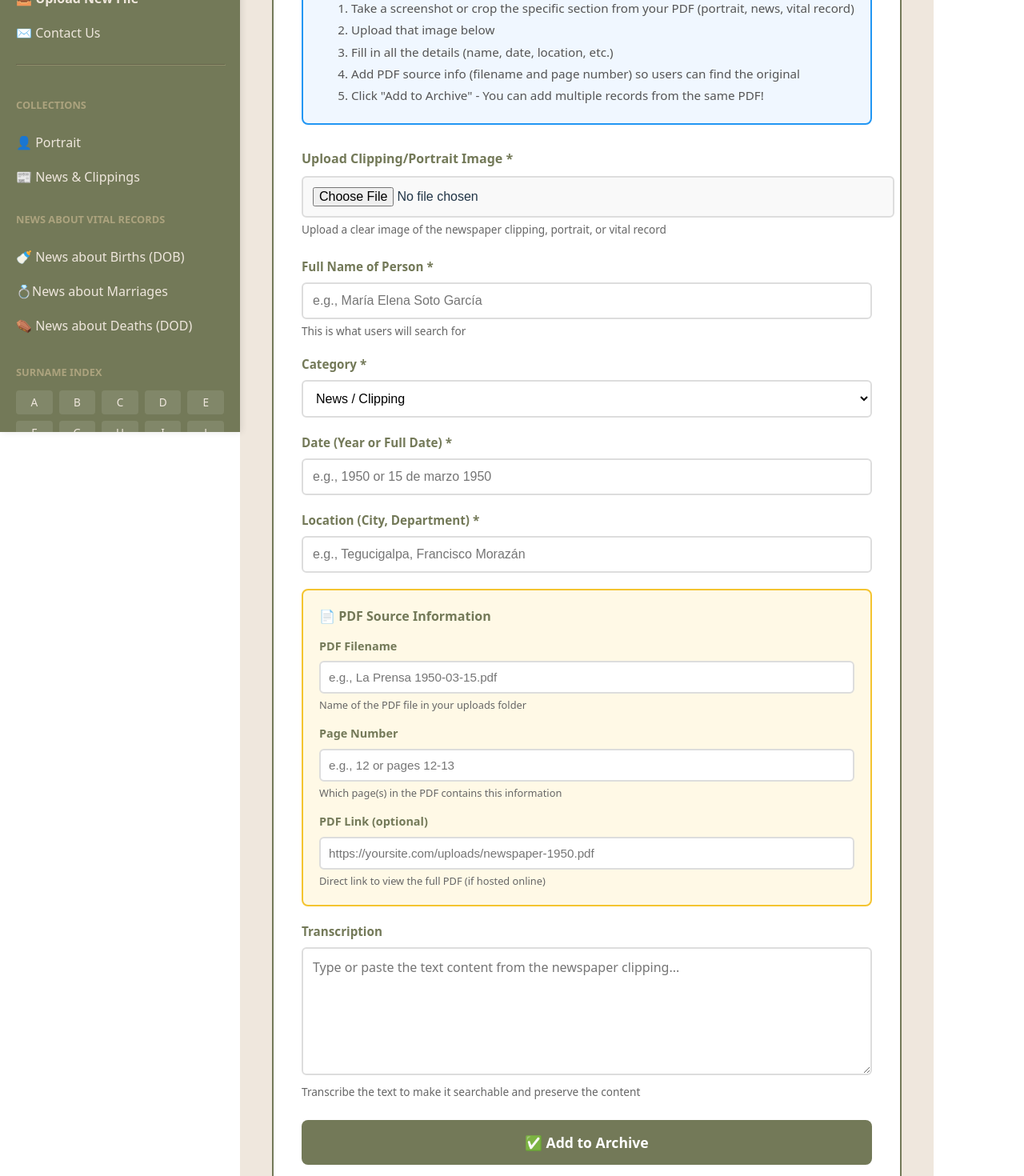
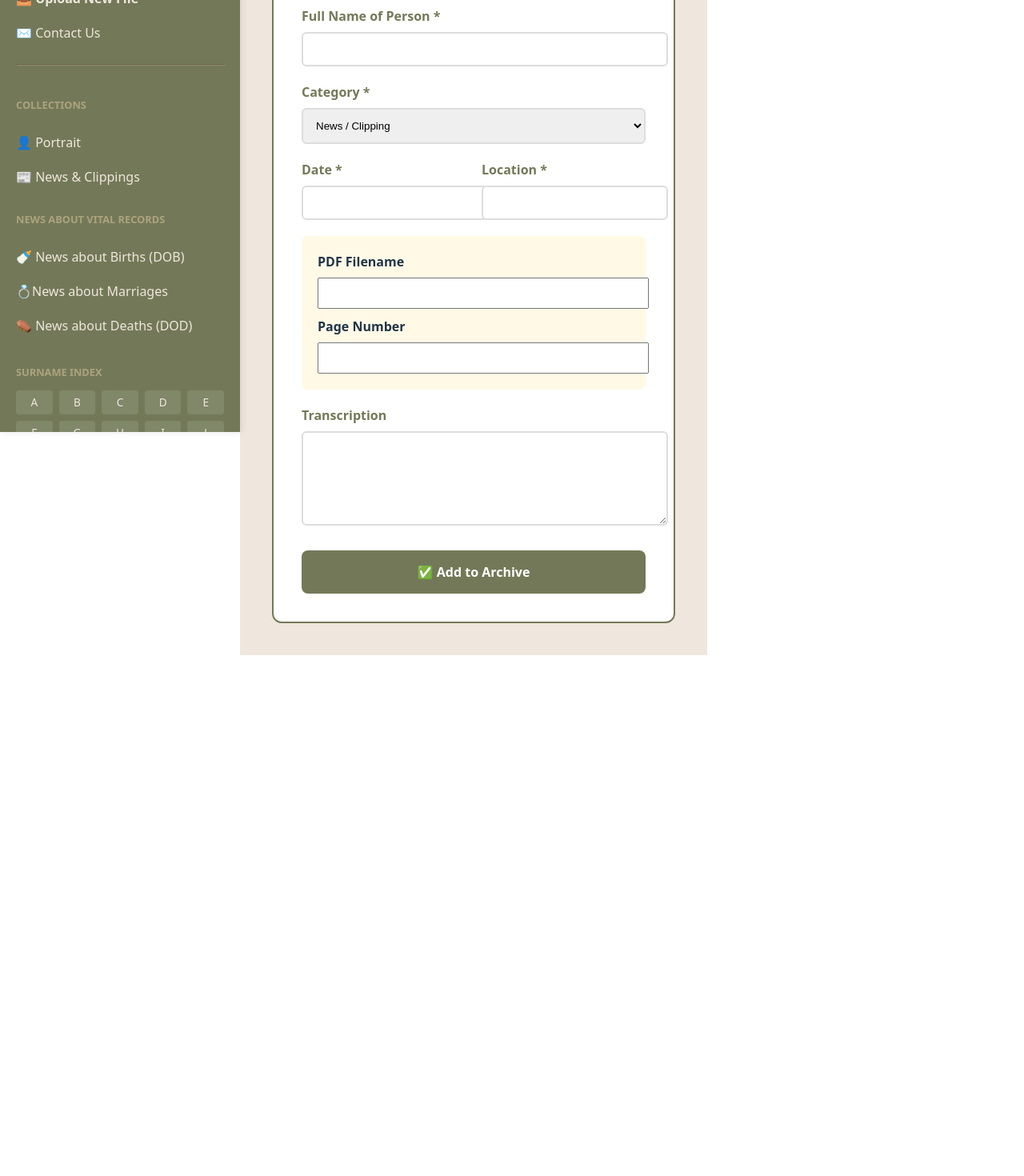
Before and after one commit to desivar/honduras-archive, a React app in the folder frontend/: page /upload in a window 1280 px wide. Shown: the part 300-1770 px from the top of the page at 80% size. After the commit the page ends 1119 px from the top, so only its background shows below. Built offline with nearby package versions, Linux system fonts and the light colour scheme; sample sign-in values are in the browser's storage; the HTML template or start-up script is replaced by a standard one.

Commit message:
fix typos in UploadPage

```diff
--- a/frontend/src/pages/UploadPage.jsx
+++ b/frontend/src/pages/UploadPage.jsx
@@ -59,11 +59,11 @@ const UploadPage = () => {
 
     if (name === 'category') {
       if (['Birth News', 'Death News', 'Marriage News'].includes(value)) {
-        setFormData({
-          ...formData,
+        setFormData(prev => ({
+          ...prev,
           category: value,
           recordType: value
-        });
+        }));
       }
     }
   };
@@ -77,9 +77,12 @@ const UploadPage = () => {
     }
 
     setUploading(true);
-    // 🟢 Change: Split the fullName into an array of names
-  const namesArray = formData.fullName.split(',').map(name => name.trim())
 
+    try {
+      // 1. Prepare names array
+      const namesArray = formData.fullName.split(',').map(name => name.trim());
+
+      // 2. Prepare FormData for multipart upload
       const data = new FormData();
       data.append('image', imageFile);
       data.append('names', JSON.stringify(namesArray));
@@ -93,11 +96,9 @@ const UploadPage = () => {
       data.append('pdfLink', formData.pdfLink);
       data.append('userId', user.userId);
 
-    try {
-    await axios.post('/api/upload', data, {
-  headers: {
-    'Content-Type': 'multipart/form-data'
-  }
+      // 3. Send to Render Backend
+      await axios.post(`${import.meta.env.VITE_API_URL}/api/archive`, data, {
+        headers: { 'Content-Type': 'multipart/form-data' }
       });
 
       setSuccess(true);
@@ -128,422 +129,78 @@ const UploadPage = () => {
 
   if (!user) {
     return (
-      <div style={{
-        backgroundColor: '#EFE7DD',
-        minHeight: '100vh',
-        display: 'flex',
-        justifyContent: 'center',
-        alignItems: 'center'
-      }}>
+      <div style={{ backgroundColor: '#EFE7DD', minHeight: '100vh', display: 'flex', justifyContent: 'center', alignItems: 'center' }}>
         <p style={{ fontSize: '1.2rem', color: '#737958' }}>Checking permissions...</p>
       </div>
     );
   }
 
   return (
-    <div style={{
-      backgroundColor: '#EFE7DD',
-      minHeight: '100vh',
-      padding: '40px'
-    }}>
+    <div style={{ backgroundColor: '#EFE7DD', minHeight: '100vh', padding: '40px' }}>
       <div style={{ maxWidth: '900px', margin: '0 auto' }}>
-        <h1 style={{
-          color: '#737958',
-          marginBottom: '10px',
-          fontSize: '2rem'
-        }}>
-          Add Record to Archive
-        </h1>
-
-        <p style={{
-          color: '#666',
-          marginBottom: '30px',
-          fontSize: '1rem',
-          lineHeight: '1.6'
-        }}>
-          Logged in as: <strong>{user.username}</strong> (Admin)
-          <br />
-          Upload an image of a specific newspaper clipping/portrait and provide details.
-        </p>
+        <h1 style={{ color: '#737958', marginBottom: '10px', fontSize: '2rem' }}>Add Record to Archive</h1>
+        <p style={{ color: '#666', marginBottom: '30px' }}>Logged in as: <strong>{user.username}</strong> (Admin)</p>
 
         {success && (
-          <div style={{
-            backgroundColor: '#e8f5e9',
-            color: '#2e7d32',
-            padding: '15px',
-            borderRadius: '8px',
-            marginBottom: '25px',
-            textAlign: 'center',
-            fontSize: '1.05rem',
-            fontWeight: 'bold'
-          }}>
-            ✓ Record added successfully! You can add another one.
+          <div style={{ backgroundColor: '#e8f5e9', color: '#2e7d32', padding: '15px', borderRadius: '8px', marginBottom: '25px', textAlign: 'center' }}>
+            ✓ Record added successfully!
           </div>
         )}
 
-        <form onSubmit={handleSubmit} style={{
-          backgroundColor: 'white',
-          padding: '35px',
-          borderRadius: '12px',
-          border: '2px solid #737958'
-        }}>
-
-          {/* INSTRUCTIONS BOX */}
-          <div style={{
-            backgroundColor: '#f0f7ff',
-            border: '2px solid #2196F3',
-            borderRadius: '8px',
-            padding: '20px',
-            marginBottom: '30px'
-          }}>
-            <h3 style={{ color: '#2196F3', marginTop: 0, fontSize: '1.1rem' }}>
-              📝 How to Add a Record:
-            </h3>
-            <ol style={{ color: '#555', fontSize: '0.95rem', lineHeight: '1.8', marginBottom: 0 }}>
-              <li>Take a screenshot or crop the specific section from your PDF (portrait, news, vital record)</li>
-              <li>Upload that image below</li>
-              <li>Fill in all the details (name, date, location, etc.)</li>
-              <li>Add PDF source info (filename and page number) so users can find the original</li>
-              <li>Click "Add to Archive" - You can add multiple records from the same PDF!</li>
-            </ol>
-          </div>
+        <form onSubmit={handleSubmit} style={{ backgroundColor: 'white', padding: '35px', borderRadius: '12px', border: '2px solid #737958' }}>
 
           {/* Image Upload */}
           <div style={{ marginBottom: '25px' }}>
-            <label style={{
-              display: 'block',
-              color: '#737958',
-              marginBottom: '10px',
-              fontWeight: 'bold',
-              fontSize: '1rem'
-            }}>
-              Upload Clipping/Portrait Image *
-            </label>
-
-            {imagePreview && (
-              <div style={{
-                marginBottom: '15px',
-                textAlign: 'center',
-                backgroundColor: '#f5f5f5',
-                padding: '15px',
-                borderRadius: '8px'
-              }}>
-                <img
-                  src={imagePreview}
-                  alt="Preview"
-                  style={{
-                    maxWidth: '100%',
-                    maxHeight: '400px',
-                    borderRadius: '8px',
-                    border: '2px solid #ddd'
-                  }}
-                />
-              </div>
-            )}
-
-            <input
-              type="file"
-              accept="image/*"
-              required
-              onChange={handleImageChange}
-              style={{
-                width: '100%',
-                padding: '12px',
-                border: '2px solid #ddd',
-                borderRadius: '6px',
-                fontSize: '1rem',
-                cursor: 'pointer',
-                backgroundColor: '#f9f9f9'
-              }}
-            />
-            <small style={{ color: '#666', fontSize: '0.85rem', display: 'block', marginTop: '5px' }}>
-              Upload a clear image of the newspaper clipping, portrait, or vital record
-            </small>
+            <label style={{ display: 'block', color: '#737958', marginBottom: '10px', fontWeight: 'bold' }}>Upload Clipping/Portrait Image *</label>
+            {imagePreview && <img src={imagePreview} alt="Preview" style={{ maxWidth: '100%', maxHeight: '300px', marginBottom: '15px', borderRadius: '8px' }} />}
+            <input type="file" accept="image/*" required onChange={handleImageChange} style={{ width: '100%', padding: '12px' }} />
           </div>
 
           {/* Full Name */}
           <div style={{ marginBottom: '20px' }}>
-            <label style={{
-              display: 'block',
-              color: '#737958',
-              marginBottom: '8px',
-              fontWeight: 'bold',
-              fontSize: '0.95rem'
-            }}>
-              Full Name of Person *
-            </label>
-            <input
-              type="text"
-              name="fullName"
-              placeholder="e.g., María Elena Soto García"
-              required
-              value={formData.fullName}
-              onChange={handleChange}
-              style={{
-                width: '100%',
-                padding: '12px',
-                border: '2px solid #ddd',
-                borderRadius: '6px',
-                fontSize: '1rem',
-                boxSizing: 'border-box'
-              }}
-            />
-            <small style={{ color: '#666', fontSize: '0.85rem', display: 'block', marginTop: '5px' }}>
-              This is what users will search for
-            </small>
+            <label style={{ display: 'block', color: '#737958', marginBottom: '8px', fontWeight: 'bold' }}>Full Name of Person *</label>
+            <input type="text" name="fullName" required value={formData.fullName} onChange={handleChange} style={{ width: '100%', padding: '12px', border: '2px solid #ddd', borderRadius: '6px' }} />
           </div>
 
           {/* Category */}
           <div style={{ marginBottom: '20px' }}>
-            <label style={{
-              display: 'block',
-              color: '#737958',
-              marginBottom: '8px',
-              fontWeight: 'bold',
-              fontSize: '0.95rem'
-            }}>
-              Category *
-            </label>
-            <select
-              name="category"
-              value={formData.category}
-              onChange={handleChange}
-              style={{
-                width: '100%',
-                padding: '12px',
-                border: '2px solid #ddd',
-                borderRadius: '6px',
-                fontSize: '1rem',
-                boxSizing: 'border-box',
-                cursor: 'pointer',
-                backgroundColor: 'white'
-              }}
-            >
+            <label style={{ display: 'block', color: '#737958', marginBottom: '8px', fontWeight: 'bold' }}>Category *</label>
+            <select name="category" value={formData.category} onChange={handleChange} style={{ width: '100%', padding: '12px', border: '2px solid #ddd', borderRadius: '6px' }}>
               <option value="News">News / Clipping</option>
               <option value="Portrait">Portrait / Photo</option>
-              <option value="Birth">Birth News (DOB)</option>
-              <option value="Death">Death News (DOD)</option>
+              <option value="Birth">Birth News</option>
+              <option value="Death">Death News</option>
               <option value="Marriage">Marriage News</option>
             </select>
           </div>
 
-          {/* Date */}
-          <div style={{ marginBottom: '20px' }}>
-            <label style={{
-              display: 'block',
-              color: '#737958',
-              marginBottom: '8px',
-              fontWeight: 'bold',
-              fontSize: '0.95rem'
-            }}>
-              Date (Year or Full Date) *
-            </label>
-            <input
-              type="text"
-              name="eventDate"
-              placeholder="e.g., 1950 or 15 de marzo 1950"
-              required
-              value={formData.eventDate}
-              onChange={handleChange}
-              style={{
-                width: '100%',
-                padding: '12px',
-                border: '2px solid #ddd',
-                borderRadius: '6px',
-                fontSize: '1rem',
-                boxSizing: 'border-box'
-              }}
-            />
+          {/* Date & Location */}
+          <div style={{ display: 'flex', gap: '20px', marginBottom: '20px' }}>
+            <div style={{ flex: 1 }}>
+              <label style={{ display: 'block', color: '#737958', marginBottom: '8px', fontWeight: 'bold' }}>Date *</label>
+              <input type="text" name="eventDate" required value={formData.eventDate} onChange={handleChange} style={{ width: '100%', padding: '12px', border: '2px solid #ddd', borderRadius: '6px' }} />
+            </div>
+            <div style={{ flex: 1 }}>
+              <label style={{ display: 'block', color: '#737958', marginBottom: '8px', fontWeight: 'bold' }}>Location *</label>
+              <input type="text" name="location" required value={formData.location} onChange={handleChange} style={{ width: '100%', padding: '12px', border: '2px solid #ddd', borderRadius: '6px' }} />
+            </div>
           </div>
 
-          {/* Location */}
-          <div style={{ marginBottom: '20px' }}>
-            <label style={{
-              display: 'block',
-              color: '#737958',
-              marginBottom: '8px',
-              fontWeight: 'bold',
-              fontSize: '0.95rem'
-            }}>
-              Location (City, Department) *
-            </label>
-            <input
-              type="text"
-              name="location"
-              placeholder="e.g., Tegucigalpa, Francisco Morazán"
-              required
-              value={formData.location}
-              onChange={handleChange}
-              style={{
-                width: '100%',
-                padding: '12px',
-                border: '2px solid #ddd',
-                borderRadius: '6px',
-                fontSize: '1rem',
-                boxSizing: 'border-box'
-              }}
-            />
-          </div>
-
-          {/* PDF SOURCE INFORMATION */}
-          <div style={{
-            backgroundColor: '#fff9e6',
-            border: '2px solid #f4c430',
-            borderRadius: '8px',
-            padding: '20px',
-            marginBottom: '20px'
-          }}>
-            <h3 style={{ color: '#737958', marginTop: 0, fontSize: '1rem', marginBottom: '15px' }}>
-              📄 PDF Source Information
-            </h3>
-
-            <div style={{ marginBottom: '15px' }}>
-              <label style={{
-                display: 'block',
-                color: '#737958',
-                marginBottom: '8px',
-                fontWeight: 'bold',
-                fontSize: '0.9rem'
-              }}>
-                PDF Filename
-              </label>
-              <input
-                type="text"
-                name="pdfName"
-                placeholder="e.g., La Prensa 1950-03-15.pdf"
-                value={formData.pdfName}
-                onChange={handleChange}
-                style={{
-                  width: '100%',
-                  padding: '10px',
-                  border: '2px solid #ddd',
-                  borderRadius: '6px',
-                  fontSize: '0.95rem',
-                  boxSizing: 'border-box'
-                }}
-              />
-              <small style={{ color: '#666', fontSize: '0.8rem', display: 'block', marginTop: '5px' }}>
-                Name of the PDF file in your uploads folder
-              </small>
-            </div>
-
-            <div style={{ marginBottom: '15px' }}>
-              <label style={{
-                display: 'block',
-                color: '#737958',
-                marginBottom: '8px',
-                fontWeight: 'bold',
-                fontSize: '0.9rem'
-              }}>
-                Page Number
-              </label>
-              <input
-                type="text"
-                name="pageNumber"
-                placeholder="e.g., 12 or pages 12-13"
-                value={formData.pageNumber}
-                onChange={handleChange}
-                style={{
-                  width: '100%',
-                  padding: '10px',
-                  border: '2px solid #ddd',
-                  borderRadius: '6px',
-                  fontSize: '0.95rem',
-                  boxSizing: 'border-box'
-                }}
-              />
-              <small style={{ color: '#666', fontSize: '0.8rem', display: 'block', marginTop: '5px' }}>
-                Which page(s) in the PDF contains this information
-              </small>
-            </div>
-
-            <div>
-              <label style={{
-                display: 'block',
-                color: '#737958',
-                marginBottom: '8px',
-                fontWeight: 'bold',
-                fontSize: '0.9rem'
-              }}>
-                PDF Link (optional)
-              </label>
-              <input
-                type="url"
-                name="pdfLink"
-                placeholder="https://yoursite.com/uploads/newspaper-1950.pdf"
-                value={formData.pdfLink}
-                onChange={handleChange}
-                style={{
-                  width: '100%',
-                  padding: '10px',
-                  border: '2px solid #ddd',
-                  borderRadius: '6px',
-                  fontSize: '0.95rem',
-                  boxSizing: 'border-box'
-                }}
-              />
-              <small style={{ color: '#666', fontSize: '0.8rem', display: 'block', marginTop: '5px' }}>
-                Direct link to view the full PDF (if hosted online)
-              </small>
-            </div>
+          {/* PDF Source */}
+          <div style={{ backgroundColor: '#fff9e6', padding: '20px', borderRadius: '8px', marginBottom: '20px' }}>
+            <label style={{ display: 'block', marginBottom: '8px', fontWeight: 'bold' }}>PDF Filename</label>
+            <input type="text" name="pdfName" value={formData.pdfName} onChange={handleChange} style={{ width: '100%', padding: '10px', marginBottom: '10px' }} />
+            <label style={{ display: 'block', marginBottom: '8px', fontWeight: 'bold' }}>Page Number</label>
+            <input type="text" name="pageNumber" value={formData.pageNumber} onChange={handleChange} style={{ width: '100%', padding: '10px' }} />
           </div>
 
           {/* Transcription */}
           <div style={{ marginBottom: '25px' }}>
-            <label style={{
-              display: 'block',
-              color: '#737958',
-              marginBottom: '8px',
-              fontWeight: 'bold',
-              fontSize: '0.95rem'
-            }}>
-              Transcription
-            </label>
-            <textarea
-              name="transcription"
-              placeholder="Type or paste the text content from the newspaper clipping..."
-              rows="6"
-              value={formData.transcription}
-              onChange={handleChange}
-              style={{
-                width: '100%',
-                padding: '12px',
-                border: '2px solid #ddd',
-                borderRadius: '6px',
-                fontSize: '1rem',
-                boxSizing: 'border-box',
-                fontFamily: 'inherit',
-                resize: 'vertical'
-              }}
-            />
-            <small style={{ color: '#666', fontSize: '0.85rem', display: 'block', marginTop: '5px' }}>
-              Transcribe the text to make it searchable and preserve the content
-            </small>
+            <label style={{ display: 'block', color: '#737958', marginBottom: '8px', fontWeight: 'bold' }}>Transcription</label>
+            <textarea name="transcription" rows="6" value={formData.transcription} onChange={handleChange} style={{ width: '100%', padding: '12px', border: '2px solid #ddd', borderRadius: '6px' }} />
           </div>
 
-          {/* Submit Button */}
-          <button
-            type="submit"
-            disabled={uploading}
-            style={{
-              width: '100%',
-              backgroundColor: uploading ? '#999' : '#737958',
-              color: 'white',
-              padding: '16px',
-              cursor: uploading ? 'not-allowed' : 'pointer',
-              border: 'none',
-              borderRadius: '8px',
-              fontSize: '1.1rem',
-              fontWeight: 'bold',
-              transition: 'background-color 0.3s'
-            }}
-            onMouseEnter={(e) => {
-              if (!uploading) e.target.style.backgroundColor = '#5f6347';
-            }}
-            onMouseLeave={(e) => {
-              if (!uploading) e.target.style.backgroundColor = '#737958';
-            }}
-          >
+          <button type="submit" disabled={uploading} style={{ width: '100%', backgroundColor: uploading ? '#999' : '#737958', color: 'white', padding: '16px', borderRadius: '8px', fontWeight: 'bold', border: 'none' }}>
             {uploading ? '⏳ Adding to Archive...' : '✅ Add to Archive'}
           </button>
         </form>
```
Lines whose indentation alone changed are shown as unchanged.
